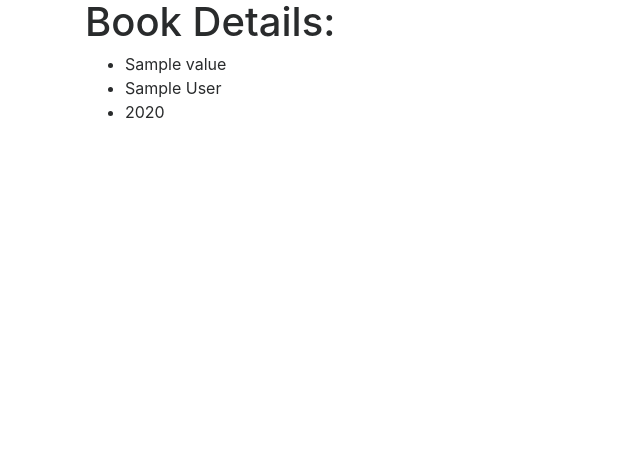
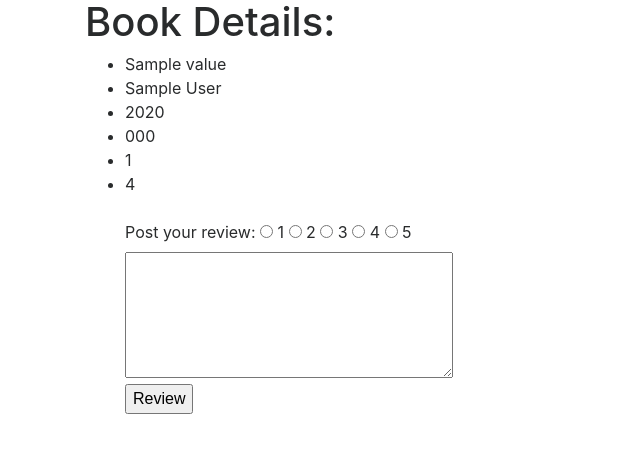
Before and after one commit to guilhermelemke/project1, a Flask app: template templates/details.html in a window 1280 px wide. Shown: the top 453 px of the page, without its empty margins (0-640 px from the left). Run offline with Flask 2, Linux system fonts and the light colour scheme; the template is opened without the code that fills it: most values are stand-ins (such as "Sample title", 1, 10 or a date in 2020); some libraries are stand-ins or nearby versions.

Commit message:
Goodreads API

```diff
--- a/application.py
+++ b/application.py
@@ -1,6 +1,6 @@
-import os
+import os, requests
 
-from flask import Flask, session, render_template, request, redirect, url_for
+from flask import Flask, session, render_template, request, redirect, url_for, json
 from flask_session import Session
 from sqlalchemy import create_engine
 from sqlalchemy.orm import scoped_session, sessionmaker
@@ -31,6 +31,7 @@ def login():
     password = request.form.get('password')
     if db.execute("SELECT * FROM users WHERE users.username = :name AND users.password = :password",
         {"name": username, "password": password}).rowcount == 1:
+        session['username'] = username
         return render_template("search.html", username=username)
     return render_template('error.html')
 
@@ -68,4 +69,25 @@ def details():
     isbn = request.args.get('isbn')
     book_info = db.execute(f"SELECT * FROM books WHERE isbn = :selected_book",
         {"selected_book": isbn}).fetchall()
-    return render_template('details.html', book=book_info)
+
+    res = requests.get("https://www.goodreads.com/book/review_counts.json", params={"key": "OoKksVO9s5wfeWe9XAtrw", "isbns": isbn})
+    response = res.json()
+    #value = json.dumps(response)
+    average_rating = response['books'][0]['average_rating']
+    ratings_count = response['books'][0]['ratings_count']
+
+    return render_template('details.html', book=book_info, average_rating=average_rating, ratings_count=ratings_count)
+
+@app.route("/review", methods=['POST'])
+def review():
+    rating = request.form.get('ratings')
+    description = request.form.get('description')
+    isbn = request.args.get('isbn')
+
+    if db.execute("SELECT * FROM ratings WHERE username = :username AND isbn = :isbn",
+        {"username": session['username'], "isbn": isbn}).rowcount == 0:
+            db.execute("INSERT INTO ratings (review_rating, description, isbn, username) VALUES (:review_rating, :description, :isbn, :username)",
+                {"review_rating": rating, "description": description, "isbn": isbn, "username": session['username']})
+            db.commit()
+            return render_template("reviewed.html")
+    return render_template("error.html")
--- a/templates/details.html
+++ b/templates/details.html
@@ -13,8 +13,33 @@
             <li> {{ value.title }} </li>
             <li> {{ value.author }} </li>
             <li> {{ value.year }} </li>
+            <li> {{ value.isbn }} </li>
+            <li> {{ ratings_count }} </li>
+            <li> {{ average_rating }}</li>
             <br>
+
+            <form action="{{ url_for('review', isbn=value.isbn) }}" method="POST">
+                <label>Post your review:</label>
+                <input type="radio" value="1" id="1" name="ratings">
+                <label for="1">1</label>
+                <input type="radio" value="2" id="2" name="ratings">
+                <label for="2">2</label>
+                <input type="radio" value="3" id="3" name="ratings">
+                <label for="3">3</label>
+                <input type="radio" value="4" id="4" name="ratings">
+                <label for="4">4</label>
+                <input type="radio" value="5" id="5" name="ratings">
+                <label for="5">5</label><br>
+
+                <textarea id="description" name="description"
+                          rows="5" cols="33">
+                </textarea>
+                <br>
+                <input type='submit' value='Review'>
+            </form>
         {% endfor %}
     </ul>
 
+
+
 {% endblock %}
```
Also changed, not shown: templates/reviewed.html (added).
